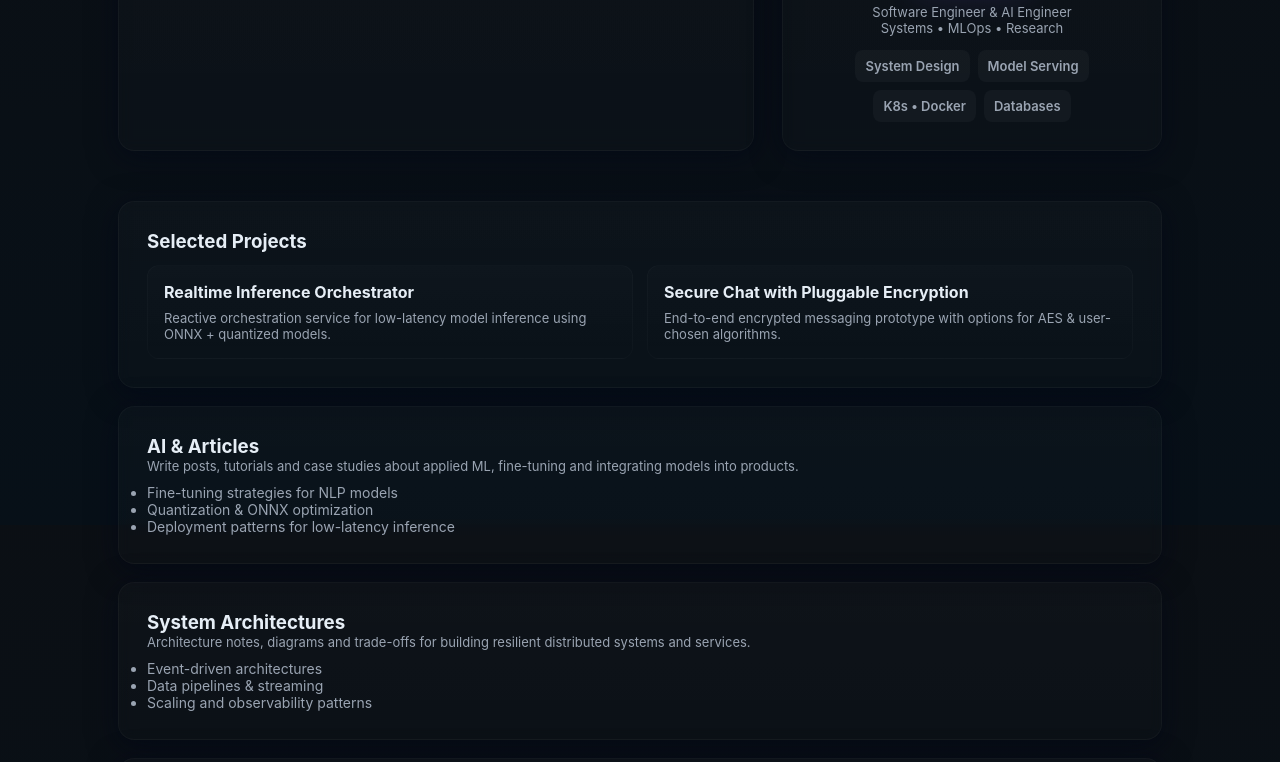
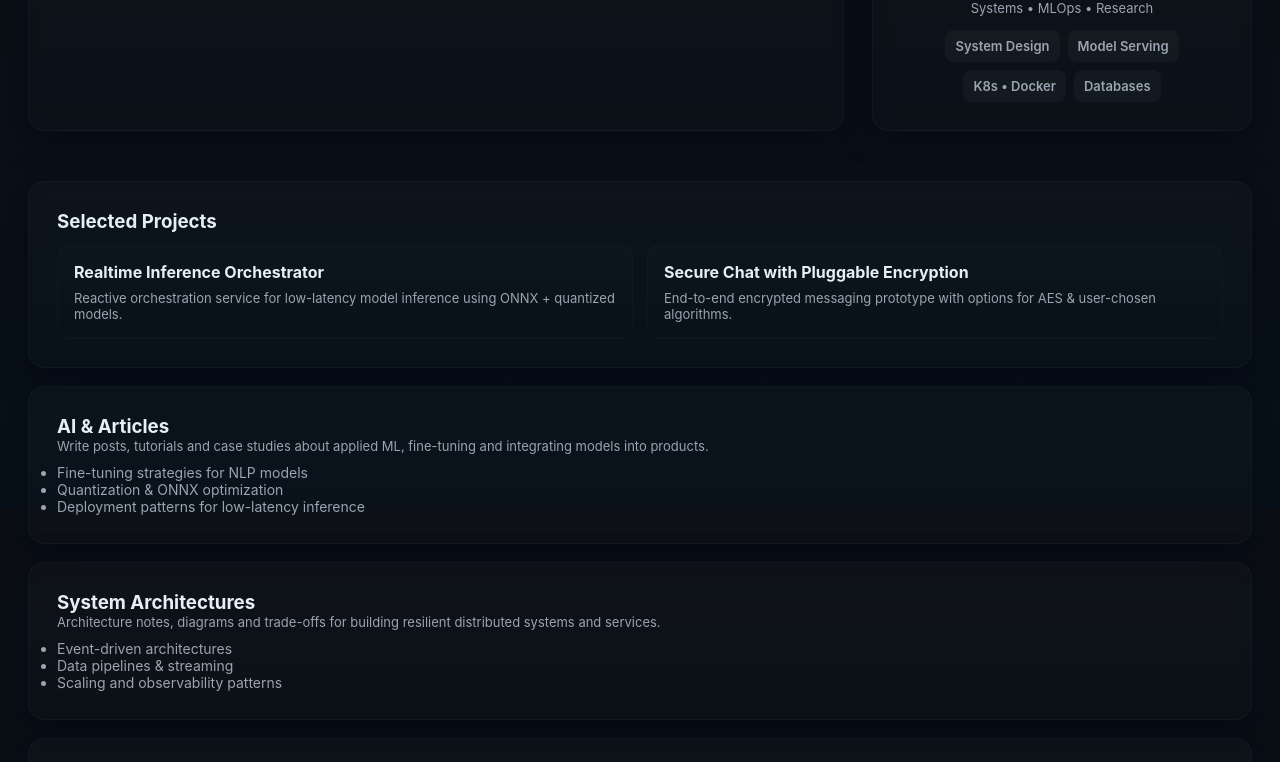
Before and after one commit to GauravS0001/soft-eng_ai_hckin, a plain HTML site: page index.html in a window 1280 px wide. Shown: the part 311-1073 px from the top of the page. Drawn offline with Linux system fonts and the light colour scheme.

Commit message:
Update index.html

```diff
--- a/index.html
+++ b/index.html
@@ -25,7 +25,7 @@
     html,body{height:100%;background:linear-gradient(180deg,var(--bg-1),var(--bg-2));color:#e6eef6;font-family:Inter,ui-sans-serif,system-ui,-apple-system,'Segoe UI',Roboto,'Helvetica Neue',Arial;}
 
     /* Page layout */
-    .container{max-width:1100px;margin:36px auto;padding:28px}
+    .container{max-width:1300px;margin:20px auto;padding:28px}
 
     header{display:flex;align-items:center;justify-content:space-between;gap:16px}
     .brand{display:flex;align-items:center;gap:12px}
```
